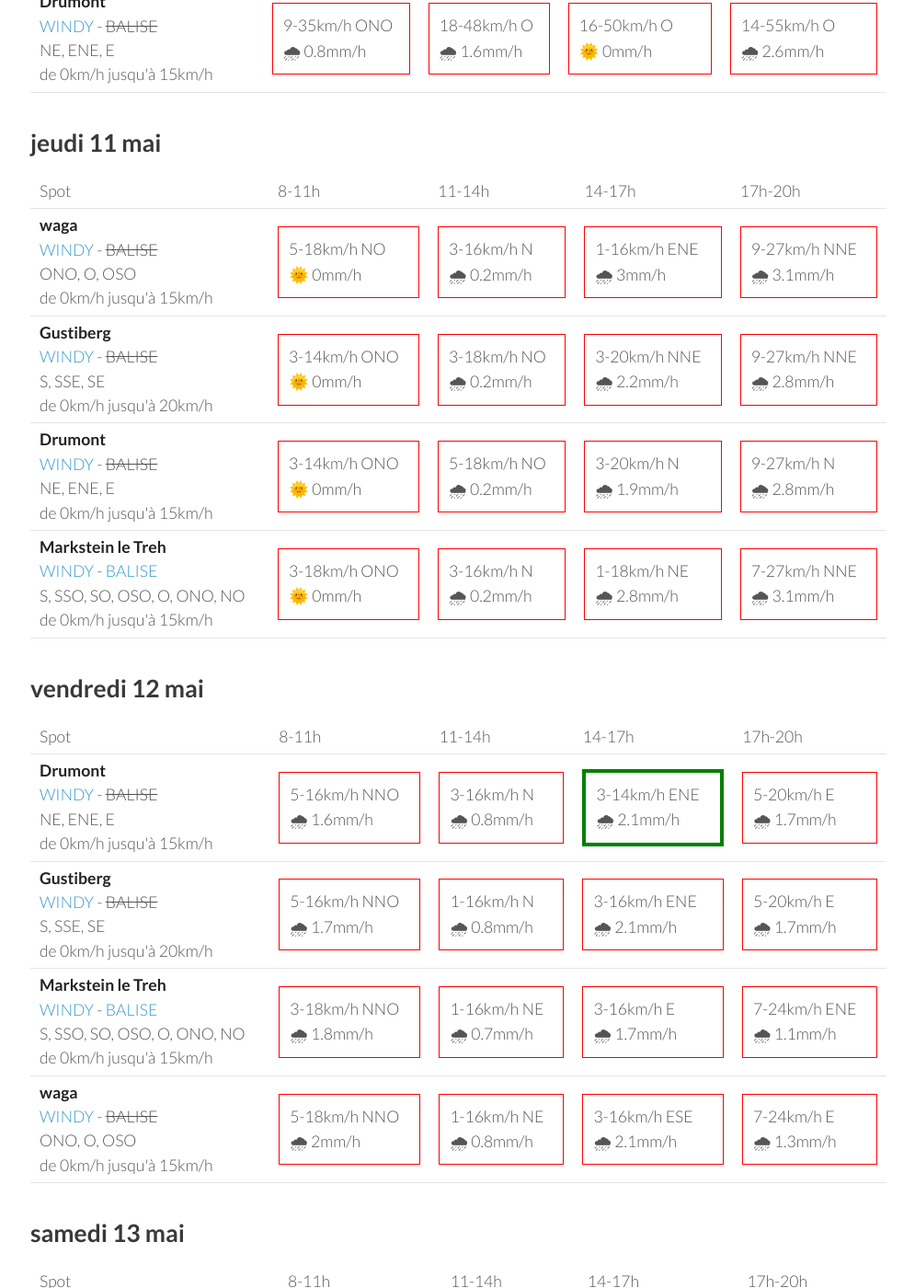
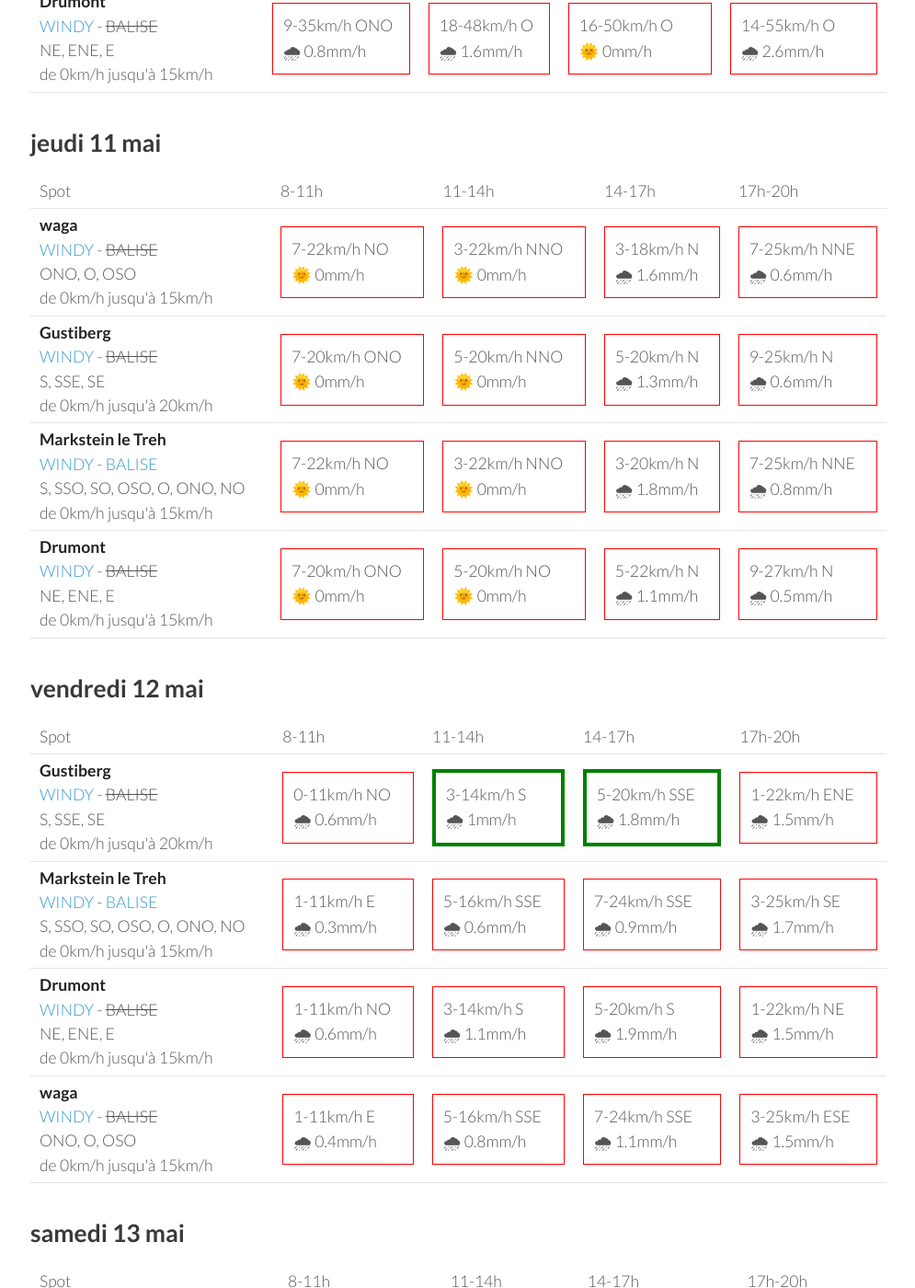
Before and after one commit to parapente-dans-le-nord/parapente-dans-le-nord.github.io, a Jekyll site: the page built from vosges.markdown, in a window 1280 px wide and 1400 px high, scrolled down 1325 px. Shown: the whole window at 92% size, without its empty margins (25-1020 px from the left). Built offline with Jekyll 4.4.1, drawn with Linux system fonts in a browser that asks for light colours; some of the changed text lies outside the part shown.

Commit message:
update index.markdown

```diff
--- a/vosges.markdown
+++ b/vosges.markdown
@@ -132,40 +132,40 @@ page mise à jour le mardi 09 mai 13:16
 <tr>
         <td><strong>waga</strong><br><a href="https://windy.com/47.903/6.996?47.900,6.983,15">WINDY</a> - <span class="no-balise"> BALISE </span><br> <span class="vent-favorable">ONO, O, OSO</span><br><span class="force-vent">de 0km/h jusqu'à 15km/h</span> </td>
 
-            <td><div class="not-flyable"><p>5-18km/h NO</p><p>🌞 0mm/h</p></div></td>
-            <td><div class="not-flyable"><p>3-16km/h N</p><p>🌧 0.2mm/h</p></div></td>
-            <td><div class="not-flyable"><p>1-16km/h ENE</p><p>🌧 3mm/h</p></div></td>
-            <td><div class="not-flyable"><p>9-27km/h NNE</p><p>🌧 3.1mm/h</p></div></td>
+            <td><div class="not-flyable"><p>7-22km/h NO</p><p>🌞 0mm/h</p></div></td>
+            <td><div class="not-flyable"><p>3-22km/h NNO</p><p>🌞 0mm/h</p></div></td>
+            <td><div class="not-flyable"><p>3-18km/h N</p><p>🌧 1.6mm/h</p></div></td>
+            <td><div class="not-flyable"><p>7-25km/h NNE</p><p>🌧 0.6mm/h</p></div></td>
 
 
     </tr>
 <tr>
         <td><strong>Gustiberg</strong><br><a href="https://windy.com/47.894/6.934?47.891,6.934,15,m:eYYagmI">WINDY</a> - <span class="no-balise"> BALISE </span><br> <span class="vent-favorable">S, SSE, SE</span><br><span class="force-vent">de 0km/h jusqu'à 20km/h</span> </td>
 
-            <td><div class="not-flyable"><p>3-14km/h ONO</p><p>🌞 0mm/h</p></div></td>
-            <td><div class="not-flyable"><p>3-18km/h NO</p><p>🌧 0.2mm/h</p></div></td>
-            <td><div class="not-flyable"><p>3-20km/h NNE</p><p>🌧 2.2mm/h</p></div></td>
-            <td><div class="not-flyable"><p>9-27km/h NNE</p><p>🌧 2.8mm/h</p></div></td>
+            <td><div class="not-flyable"><p>7-20km/h ONO</p><p>🌞 0mm/h</p></div></td>
+            <td><div class="not-flyable"><p>5-20km/h NNO</p><p>🌞 0mm/h</p></div></td>
+            <td><div class="not-flyable"><p>5-20km/h N</p><p>🌧 1.3mm/h</p></div></td>
+            <td><div class="not-flyable"><p>9-25km/h N</p><p>🌧 0.6mm/h</p></div></td>
+
+
+    </tr>
+<tr>
+        <td><strong>Markstein le Treh</strong><br><a href="https://windy.com/47.926/7.012?47.505,7.012,8,m:eY1agmQ">WINDY</a> - <span class=""><a href="http://www.balisemeteo.com/balise.php?idBalise=136">BALISE</a> </span><br> <span class="vent-favorable">S, SSO, SO, OSO, O, ONO, NO</span><br><span class="force-vent">de 0km/h jusqu'à 15km/h</span> </td>
+
+            <td><div class="not-flyable"><p>7-22km/h NO</p><p>🌞 0mm/h</p></div></td>
+            <td><div class="not-flyable"><p>3-22km/h NNO</p><p>🌞 0mm/h</p></div></td>
+            <td><div class="not-flyable"><p>3-20km/h N</p><p>🌧 1.8mm/h</p></div></td>
+            <td><div class="not-flyable"><p>7-25km/h NNE</p><p>🌧 0.8mm/h</p></div></td>
 
 
     </tr>
 <tr>
         <td><strong>Drumont</strong><br><a href="https://windy.com/47.898/6.919?47.687,6.919,9,m:eYYagmG">WINDY</a> - <span class="no-balise"> BALISE </span><br> <span class="vent-favorable">NE, ENE, E</span><br><span class="force-vent">de 0km/h jusqu'à 15km/h</span> </td>
 
-            <td><div class="not-flyable"><p>3-14km/h ONO</p><p>🌞 0mm/h</p></div></td>
-            <td><div class="not-flyable"><p>5-18km/h NO</p><p>🌧 0.2mm/h</p></div></td>
-            <td><div class="not-flyable"><p>3-20km/h N</p><p>🌧 1.9mm/h</p></div></td>
-            <td><div class="not-flyable"><p>9-27km/h N</p><p>🌧 2.8mm/h</p></div></td>
-
-
-    </tr>
-<tr>
-        <td><strong>Markstein le Treh</strong><br><a href="https://windy.com/47.926/7.012?47.505,7.012,8,m:eY1agmQ">WINDY</a> - <span class=""><a href="http://www.balisemeteo.com/balise.php?idBalise=136">BALISE</a> </span><br> <span class="vent-favorable">S, SSO, SO, OSO, O, ONO, NO</span><br><span class="force-vent">de 0km/h jusqu'à 15km/h</span> </td>
-
-            <td><div class="not-flyable"><p>3-18km/h ONO</p><p>🌞 0mm/h</p></div></td>
-            <td><div class="not-flyable"><p>3-16km/h N</p><p>🌧 0.2mm/h</p></div></td>
-            <td><div class="not-flyable"><p>1-18km/h NE</p><p>🌧 2.8mm/h</p></div></td>
-            <td><div class="not-flyable"><p>7-27km/h NNE</p><p>🌧 3.1mm/h</p></div></td>
+            <td><div class="not-flyable"><p>7-20km/h ONO</p><p>🌞 0mm/h</p></div></td>
+            <td><div class="not-flyable"><p>5-20km/h NO</p><p>🌞 0mm/h</p></div></td>
+            <td><div class="not-flyable"><p>5-22km/h N</p><p>🌧 1.1mm/h</p></div></td>
+            <td><div class="not-flyable"><p>9-27km/h N</p><p>🌧 0.5mm/h</p></div></td>
 
 
     </tr>
@@ -186,42 +186,42 @@ page mise à jour le mardi 09 mai 13:16
       <td>17h-20h</td>
     </tr>
 <tr>
-        <td><strong>Drumont</strong><br><a href="https://windy.com/47.898/6.919?47.687,6.919,9,m:eYYagmG">WINDY</a> - <span class="no-balise"> BALISE </span><br> <span class="vent-favorable">NE, ENE, E</span><br><span class="force-vent">de 0km/h jusqu'à 15km/h</span> </td>
-
-            <td><div class="not-flyable"><p>5-16km/h NNO</p><p>🌧 1.6mm/h</p></div></td>
-            <td><div class="not-flyable"><p>3-16km/h N</p><p>🌧 0.8mm/h</p></div></td>
-            <td><div class="flyable"><p>3-14km/h ENE</p><p>🌧 2.1mm/h</p></div></td>
-            <td><div class="not-flyable"><p>5-20km/h E</p><p>🌧 1.7mm/h</p></div></td>
-
-
-    </tr>
-<tr>
         <td><strong>Gustiberg</strong><br><a href="https://windy.com/47.894/6.934?47.891,6.934,15,m:eYYagmI">WINDY</a> - <span class="no-balise"> BALISE </span><br> <span class="vent-favorable">S, SSE, SE</span><br><span class="force-vent">de 0km/h jusqu'à 20km/h</span> </td>
 
-            <td><div class="not-flyable"><p>5-16km/h NNO</p><p>🌧 1.7mm/h</p></div></td>
-            <td><div class="not-flyable"><p>1-16km/h N</p><p>🌧 0.8mm/h</p></div></td>
-            <td><div class="not-flyable"><p>3-16km/h ENE</p><p>🌧 2.1mm/h</p></div></td>
-            <td><div class="not-flyable"><p>5-20km/h E</p><p>🌧 1.7mm/h</p></div></td>
+            <td><div class="not-flyable"><p>0-11km/h NO</p><p>🌧 0.6mm/h</p></div></td>
+            <td><div class="flyable"><p>3-14km/h S</p><p>🌧 1mm/h</p></div></td>
+            <td><div class="flyable"><p>5-20km/h SSE</p><p>🌧 1.8mm/h</p></div></td>
+            <td><div class="not-flyable"><p>1-22km/h ENE</p><p>🌧 1.5mm/h</p></div></td>
 
 
     </tr>
 <tr>
         <td><strong>Markstein le Treh</strong><br><a href="https://windy.com/47.926/7.012?47.505,7.012,8,m:eY1agmQ">WINDY</a> - <span class=""><a href="http://www.balisemeteo.com/balise.php?idBalise=136">BALISE</a> </span><br> <span class="vent-favorable">S, SSO, SO, OSO, O, ONO, NO</span><br><span class="force-vent">de 0km/h jusqu'à 15km/h</span> </td>
 
-            <td><div class="not-flyable"><p>3-18km/h NNO</p><p>🌧 1.8mm/h</p></div></td>
-            <td><div class="not-flyable"><p>1-16km/h NE</p><p>🌧 0.7mm/h</p></div></td>
-            <td><div class="not-flyable"><p>3-16km/h E</p><p>🌧 1.7mm/h</p></div></td>
-            <td><div class="not-flyable"><p>7-24km/h ENE</p><p>🌧 1.1mm/h</p></div></td>
+            <td><div class="not-flyable"><p>1-11km/h E</p><p>🌧 0.3mm/h</p></div></td>
+            <td><div class="not-flyable"><p>5-16km/h SSE</p><p>🌧 0.6mm/h</p></div></td>
+            <td><div class="not-flyable"><p>7-24km/h SSE</p><p>🌧 0.9mm/h</p></div></td>
+            <td><div class="not-flyable"><p>3-25km/h SE</p><p>🌧 1.7mm/h</p></div></td>
+
+
+    </tr>
+<tr>
+        <td><strong>Drumont</strong><br><a href="https://windy.com/47.898/6.919?47.687,6.919,9,m:eYYagmG">WINDY</a> - <span class="no-balise"> BALISE </span><br> <span class="vent-favorable">NE, ENE, E</span><br><span class="force-vent">de 0km/h jusqu'à 15km/h</span> </td>
+
+            <td><div class="not-flyable"><p>1-11km/h NO</p><p>🌧 0.6mm/h</p></div></td>
+            <td><div class="not-flyable"><p>3-14km/h S</p><p>🌧 1.1mm/h</p></div></td>
+            <td><div class="not-flyable"><p>5-20km/h S</p><p>🌧 1.9mm/h</p></div></td>
+            <td><div class="not-flyable"><p>1-22km/h NE</p><p>🌧 1.5mm/h</p></div></td>
 
 
     </tr>
 <tr>
         <td><strong>waga</strong><br><a href="https://windy.com/47.903/6.996?47.900,6.983,15">WINDY</a> - <span class="no-balise"> BALISE </span><br> <span class="vent-favorable">ONO, O, OSO</span><br><span class="force-vent">de 0km/h jusqu'à 15km/h</span> </td>
 
-            <td><div class="not-flyable"><p>5-18km/h NNO</p><p>🌧 2mm/h</p></div></td>
-            <td><div class="not-flyable"><p>1-16km/h NE</p><p>🌧 0.8mm/h</p></div></td>
-            <td><div class="not-flyable"><p>3-16km/h ESE</p><p>🌧 2.1mm/h</p></div></td>
-            <td><div class="not-flyable"><p>7-24km/h E</p><p>🌧 1.3mm/h</p></div></td>
+            <td><div class="not-flyable"><p>1-11km/h E</p><p>🌧 0.4mm/h</p></div></td>
+            <td><div class="not-flyable"><p>5-16km/h SSE</p><p>🌧 0.8mm/h</p></div></td>
+            <td><div class="not-flyable"><p>7-24km/h SSE</p><p>🌧 1.1mm/h</p></div></td>
+            <td><div class="not-flyable"><p>3-25km/h ESE</p><p>🌧 1.5mm/h</p></div></td>
 
 
     </tr>
```
Also changed, not shown: other parts of vosges.markdown (+1 -1 lines).
